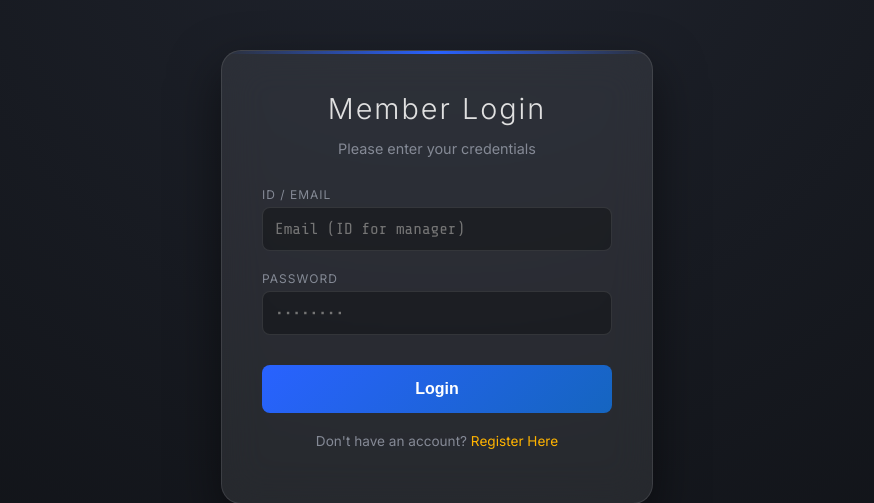
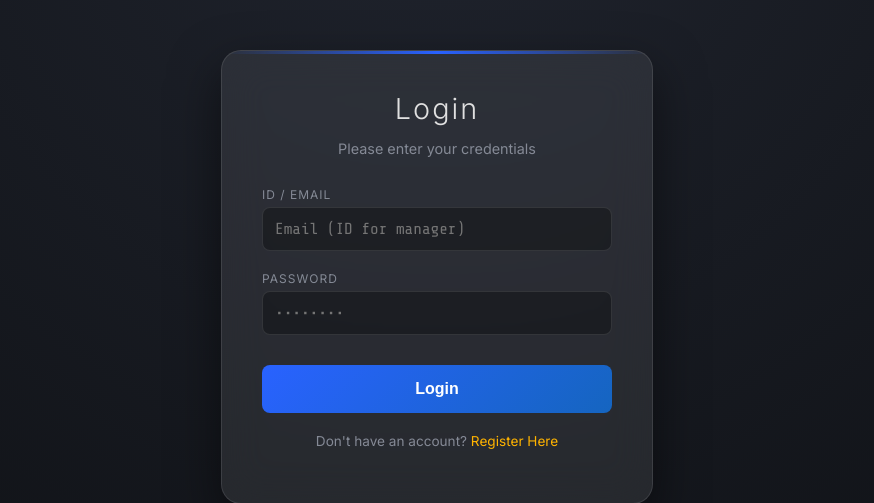
Before and after one commit to maorshavit-boop/InformationSystems, a Flask app: page / in a window 1280 px wide. Shown: the part 171-674 px from the top of the page, without its empty margins (203-1077 px from the left). Run offline with Flask 3, Linux system fonts and the light colour scheme; data that the repository does not hold is empty.

Commit message:
Change 'Member Login' title to 'Login'

```diff
--- a/templates/homepage.html
+++ b/templates/homepage.html
@@ -56,7 +56,7 @@
     {% if not current_user.is_authenticated %}
     <section class="login-overlay">
         <div class="login-card">
-            <h2 class="login-title">Member Login</h2>
+            <h2 class="login-title">Login</h2>
             <p class="login-subtitle">Please enter your credentials</p>
 
             <form action="/login" method="POST" class="login-form">
```
